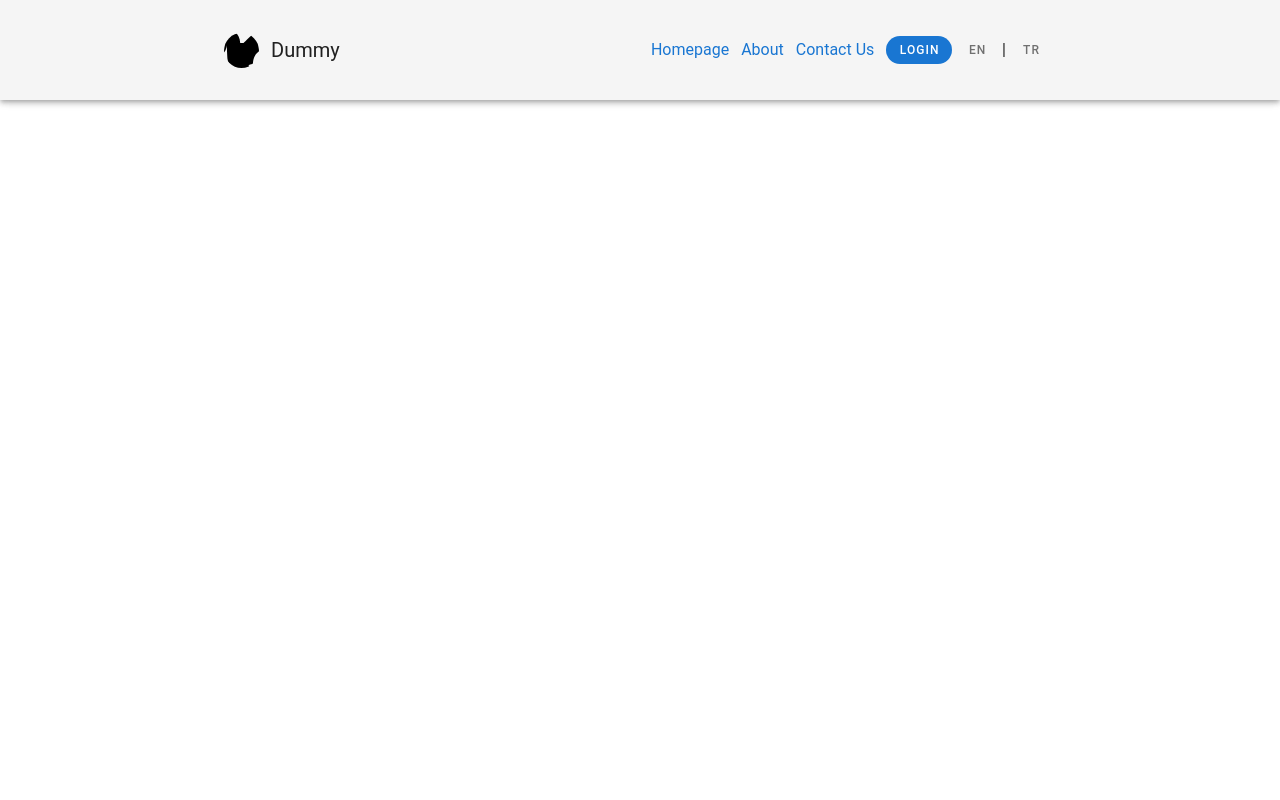
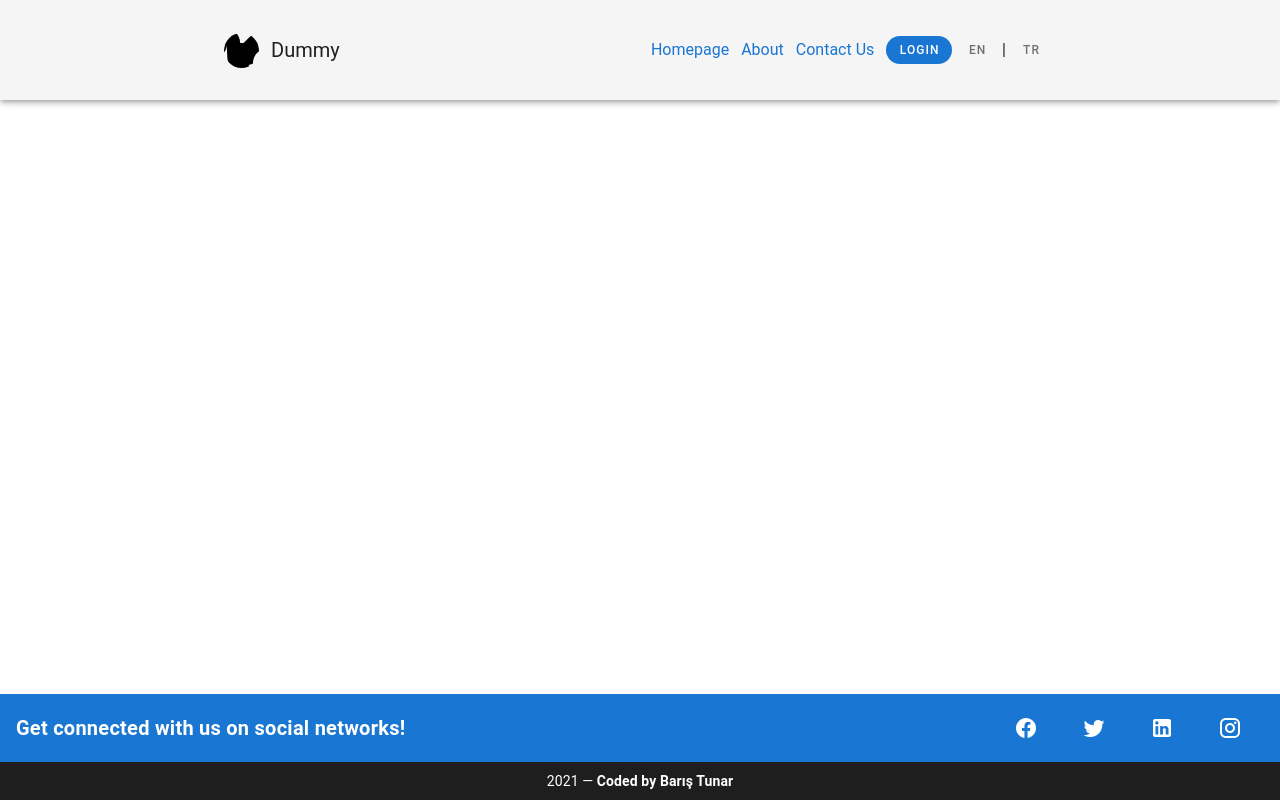
Before and after one commit to baristunar/multilanguage-supported-mini-website, a Vue app: page / in a window 1280 px wide. Shown: the top 800 px of the page. Built offline with nearby package versions, Linux system fonts and the light colour scheme; the HTML template or start-up script is replaced by a standard one.

Commit message:
Add Footer

```diff
--- a/src/App.vue
+++ b/src/App.vue
@@ -1,17 +1,21 @@
 <template>
   <v-app>
-    <navbar />
+    <Navbar />
     <router-view></router-view>
+    <Footer />
   </v-app>
 </template>
 
 <script>
 import Navbar from "@/components/Navbar/Navbar";
+import Footer from "@/components/Footer/Footer";
+
 export default {
   name: "App",
 
   components: {
     Navbar,
+    Footer,
   },
 
   data: () => ({
--- /dev/null
+++ b/src/components/Footer/Footer.vue
@@ -0,0 +1,31 @@
+<template>
+  <v-footer absolute dark padless>
+    <v-card class="flex" flat tile>
+      <v-card-title class="primary">
+        <strong class="subheading"
+          >Get connected with us on social networks!</strong
+        >
+
+        <v-spacer></v-spacer>
+
+        <v-btn v-for="icon in icons" :key="icon" class="mx-4" dark icon>
+          <v-icon size="24px">
+            {{ icon }}
+          </v-icon>
+        </v-btn>
+      </v-card-title>
+
+      <v-card-text class="py-2 white--text text-center">
+        {{ new Date().getFullYear() }} — <strong>Coded by Barış Tunar</strong>
+      </v-card-text>
+    </v-card>
+  </v-footer>
+</template>
+
+<script>
+export default {
+  data: () => ({
+    icons: ["mdi-facebook", "mdi-twitter", "mdi-linkedin", "mdi-instagram"],
+  }),
+};
+</script>
--- a/src/components/Navbar/Navbar.vue
+++ b/src/components/Navbar/Navbar.vue
@@ -16,7 +16,7 @@
 
           <v-layout class="justify-end d-none d-md-flex align-center">
             <router-link class="mr-3 link" to="/">Homepage</router-link>
-            <router-link class="mr-3 link" to="/">About</router-link>
+            <router-link class="mr-3 link" to="/about">About</router-link>
             <router-link class="mr-3 link" to="/">Contact Us</router-link>
             <v-btn depressed small rounded color="primary">Login</v-btn>
             <v-btn small plain depressed>EN</v-btn>
```
